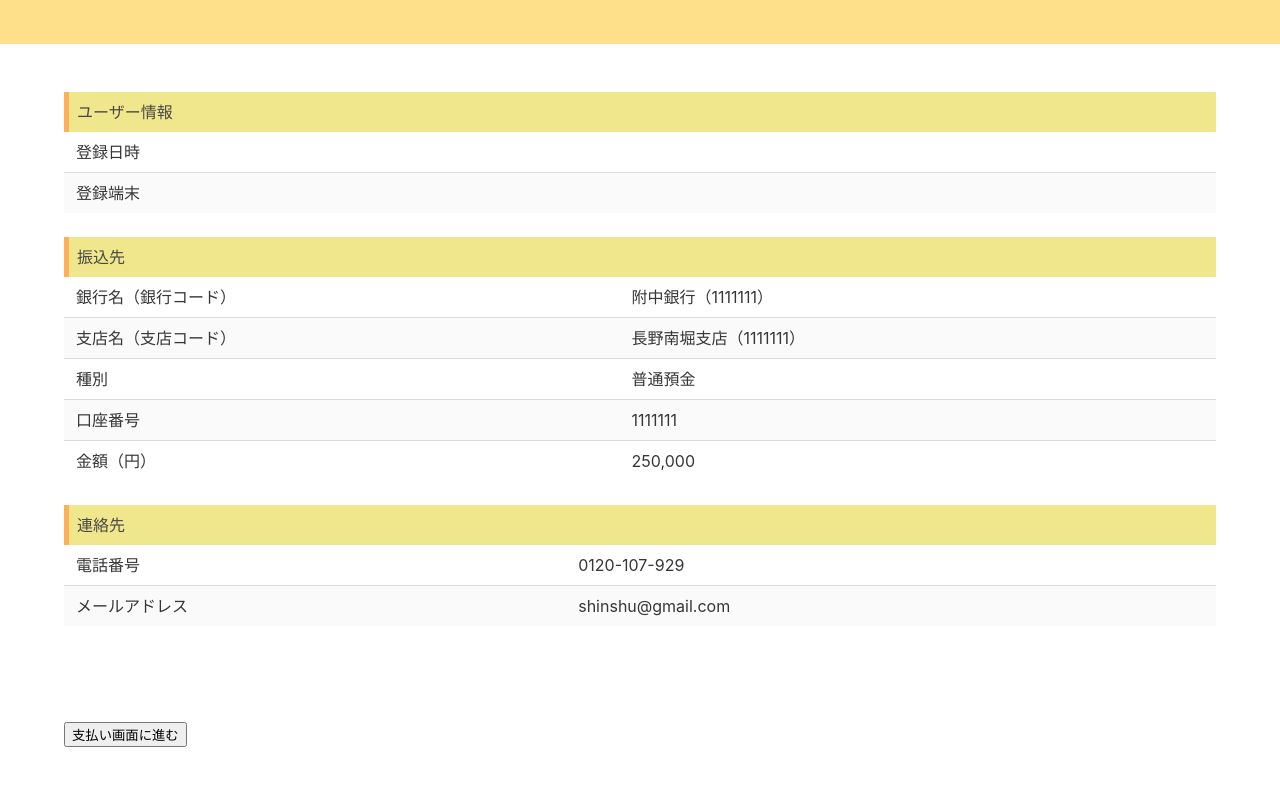
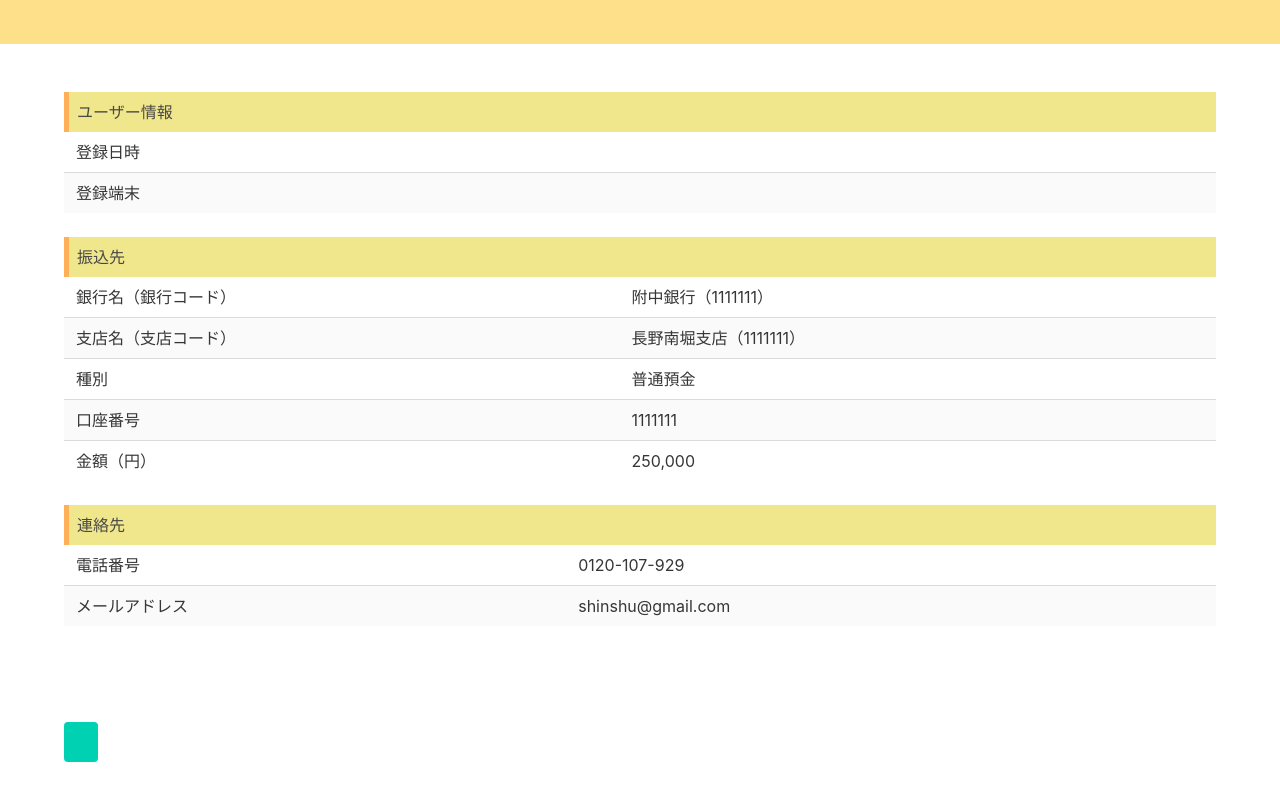
Before and after one commit to kodaitsukada/ripository, a plain HTML site: page index.html in a window 1280 px wide. Shown: the part 481-1281 px from the top of the page. Drawn offline with nearby package versions, Linux system fonts and the light colour scheme.

Commit message:
Update index.html

```diff
--- a/index.html
+++ b/index.html
@@ -88,7 +88,7 @@
 
 <section class="section">
   <div class="container">
-    <button onclick="location.href='https://kodaitsukada.github.io/surara/' class="button is-danger">支払い画面に進む</button>
+    <a href="https://kodaitsukada.github.io/surara/" class="button is-primary"></a>
   </div>
 </section>
 <!-- partial -->
```
